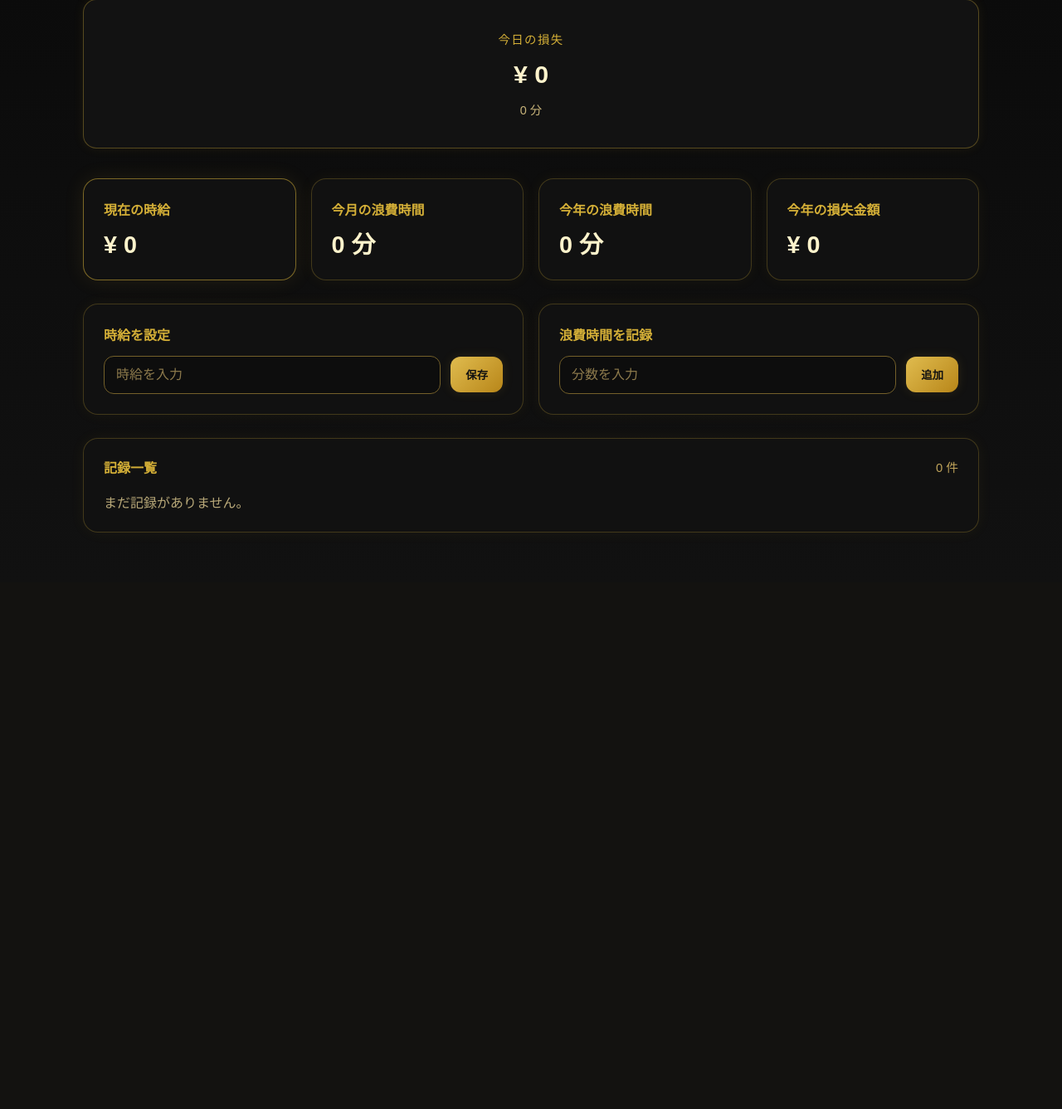
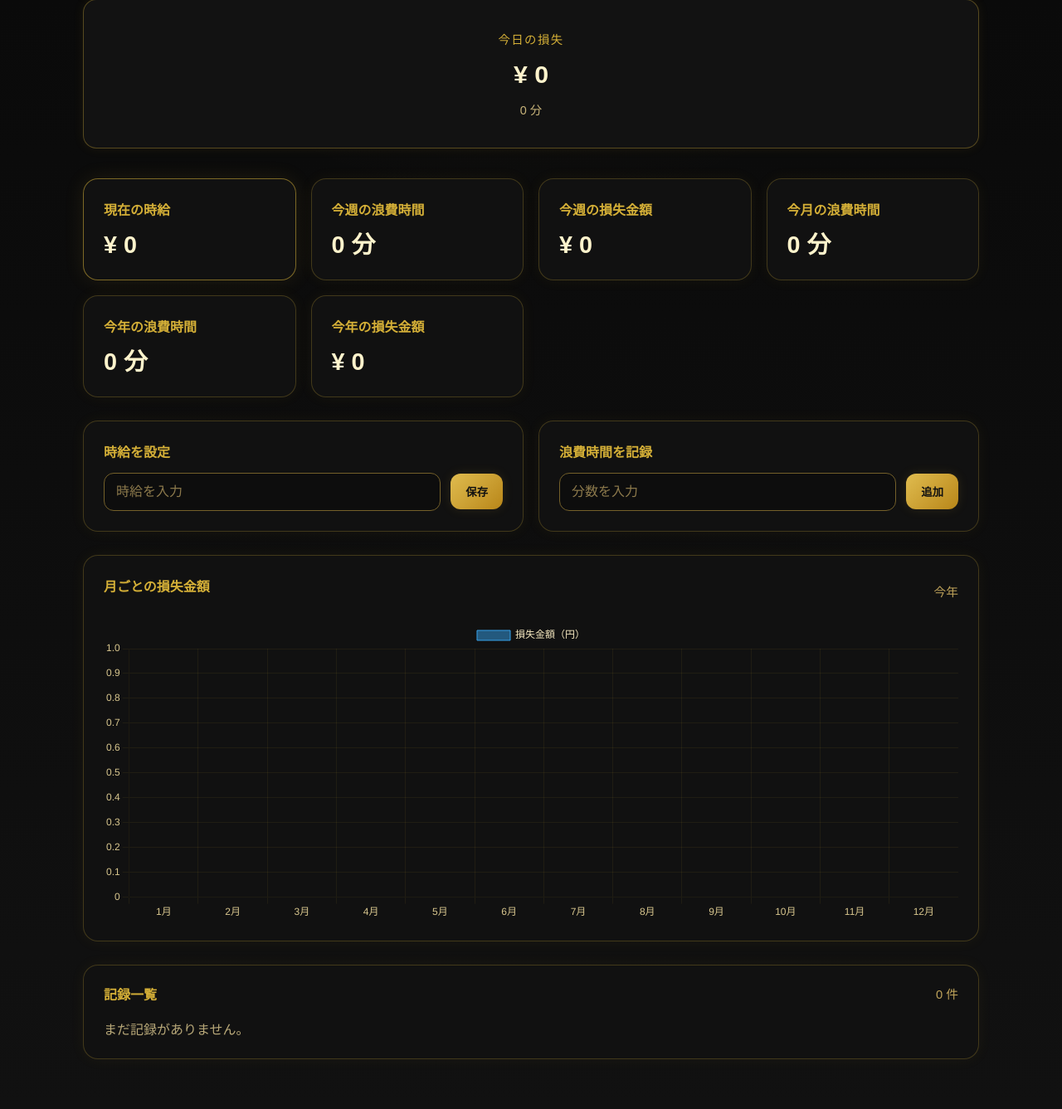
Before and after one commit to yol-science/time-asset-ledger, a Flask app: page / in a window 1280 px wide. Shown: the part 386-1723 px from the top of the page at 83% size. Before the commit the page ends 1028 px from the top, so only its background shows below. Run offline with Flask 3, Linux system fonts and the light colour scheme; data that the repository does not hold is empty.

Commit message:
Add weekly loss and monthly loss graph

```diff
--- a/app.py
+++ b/app.py
@@ -1,6 +1,6 @@
 from flask import Flask, render_template, request, redirect, url_for
 import sqlite3
-from datetime import datetime
+from datetime import datetime, timedelta
 
 app = Flask(__name__)
 
@@ -76,6 +76,9 @@
     current_month = now.strftime("%Y-%m")
     current_year = now.strftime("%Y")
 
+    start_of_week = now.replace(hour=0, minute=0, second=0, microsecond=0) - timedelta(days=now.weekday())
+    start_of_week_str = start_of_week.strftime("%Y-%m-%d %H:%M")
+
     cursor.execute("""
     SELECT SUM(minutes) AS today_minutes
     FROM logs
@@ -84,6 +87,13 @@
     today_result = cursor.fetchone()
     today_minutes = today_result["today_minutes"] if today_result["today_minutes"] else 0
 
+    cursor.execute("""
+    SELECT SUM(minutes) AS week_minutes
+    FROM logs
+    WHERE created_at >= ?
+    """, (start_of_week_str,))
+    week_result = cursor.fetchone()
+    week_minutes = week_result["week_minutes"] if week_result["week_minutes"] else 0
 
     cursor.execute("""
     SELECT SUM(minutes) AS month_minutes
@@ -101,6 +111,23 @@
     year_result = cursor.fetchone()
     year_minutes = year_result["year_minutes"] if year_result["year_minutes"] else 0
 
+    # 月ごとの浪費時間を集計
+    cursor.execute("""
+    SELECT strftime('%m', created_at) AS month, SUM(minutes) AS total_minutes
+    FROM logs
+    WHERE strftime('%Y', created_at) = ?
+    GROUP BY strftime('%m', created_at)
+    ORDER BY strftime('%m', created_at)
+    """, (current_year,))
+    monthly_rows = cursor.fetchall()
+
+    month_map = {f"{i:02}": 0 for i in range(1, 13)}
+    for row in monthly_rows:
+        month_map[row["month"]] = row["total_minutes"] or 0
+
+    graph_labels = [f"{i}月" for i in range(1, 13)]
+    graph_data = [int(hourly_rate * month_map[f"{i:02}"] / 60) for i in range(1, 13)]
+
     cursor.execute("""
     SELECT
         id,
@@ -112,6 +139,7 @@
     logs = cursor.fetchall()
 
     today_loss = int(hourly_rate * today_minutes / 60)
+    weekly_loss = int(hourly_rate * week_minutes / 60)
     monthly_loss = int(hourly_rate * month_minutes / 60)
     yearly_loss = int(hourly_rate * year_minutes / 60)
 
@@ -120,13 +148,17 @@
     return render_template(
         "index.html",
         hourly_rate=hourly_rate,
+        today_minutes=today_minutes,
+        week_minutes=week_minutes,
         month_minutes=month_minutes,
         year_minutes=year_minutes,
+        today_loss=today_loss,
+        weekly_loss=weekly_loss,
         monthly_loss=monthly_loss,
         yearly_loss=yearly_loss,
         logs=logs,
-        today_minutes=today_minutes,
-        today_loss=today_loss
+        graph_labels=graph_labels,
+        graph_data=graph_data
     )
 
 
--- a/static/style.css
+++ b/static/style.css
@@ -381,3 +381,27 @@
     color: #fff6da;
     line-height: 1.1;
 }
+
+.graph-section {
+    margin-bottom: 28px;
+}
+
+.graph-card {
+    background: rgba(18, 18, 18, 0.96);
+    border: 1px solid rgba(212, 175, 55, 0.25);
+    border-radius: 18px;
+    padding: 24px;
+    box-shadow: 0 0 18px rgba(212, 175, 55, 0.06);
+}
+
+.graph-card h3 {
+    margin-top: 0;
+    margin-bottom: 14px;
+    font-size: 1rem;
+    color: #d4af37;
+}
+
+#monthlyLossChart {
+    width: 100%;
+    max-height: 360px;
+}
--- a/templates/index.html
+++ b/templates/index.html
@@ -6,6 +6,7 @@
     <title>時間資産簿 - Time is Money</title>
     <link rel="stylesheet" href="{{ url_for('static', filename='style.css') }}">
 </head>
+
 <body>
     <div class="container">
 
@@ -32,6 +33,16 @@
             <div class="card highlight">
                 <h2>現在の時給</h2>
                 <p class="value">¥ {{ "{:,}".format(hourly_rate) }}</p>
+            </div>
+
+            <div class="card">
+                <h2>今週の浪費時間</h2>
+                <p class="value">{{ week_minutes }} 分</p>
+            </div>
+
+            <div class="card">
+                <h2>今週の損失金額</h2>
+                <p class="value">¥ {{ "{:,}".format(weekly_loss) }}</p>
             </div>
 
             <div class="card">
@@ -70,6 +81,16 @@
             </div>
         </section>
 
+        <section class="graph-section">
+            <div class="graph-card">
+                <div class="section-head">
+                    <h3>月ごとの損失金額</h3>
+                    <span class="log-count">今年</span>
+                </div>
+                <canvas id="monthlyLossChart"></canvas>
+            </div>
+        </section>
+
         <section class="logs-section">
             <div class="logs-card">
                 <div class="section-head">
@@ -104,5 +125,53 @@
         </section>
 
     </div>
+
+    <script src="https://cdn.jsdelivr.net/npm/chart.js"></script>
+    <script>
+        const ctx = document.getElementById('monthlyLossChart');
+
+        new Chart(ctx, {
+            type: 'bar',
+            data: {
+                labels: {{ graph_labels | tojson }},
+                datasets: [{
+                    label: '損失金額（円）',
+                    data: {{ graph_data | tojson }},
+                    borderWidth: 1,
+                    borderRadius: 8
+                }]
+            },
+            options: {
+                responsive: true,
+                plugins: {
+                    legend: {
+                        labels: {
+                            color: '#f4e7bf'
+                        }
+                    }
+                },
+                scales: {
+                    x: {
+                        ticks: {
+                            color: '#d9c78f'
+                        },
+                        grid: {
+                            color: 'rgba(212, 175, 55, 0.08)'
+                        }
+                    },
+                    y: {
+                        beginAtZero: true,
+                        ticks: {
+                            color: '#d9c78f'
+                        },
+                        grid: {
+                            color: 'rgba(212, 175, 55, 0.08)'
+                        }
+                    }
+                }
+            }
+        });
+    </script>
+
 </body>
 </html>
```
